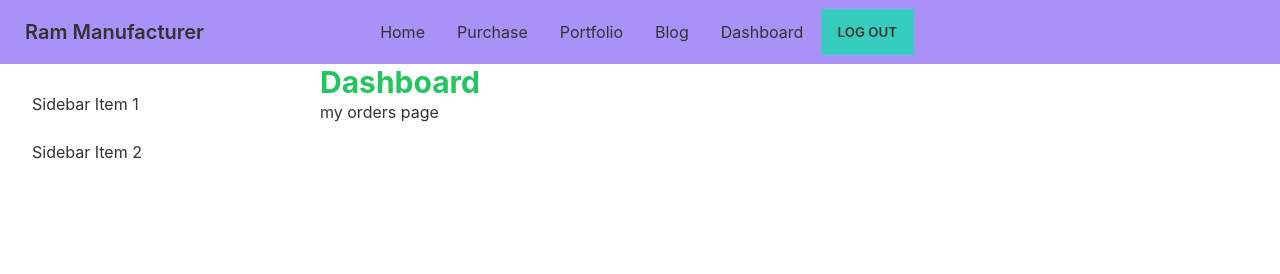
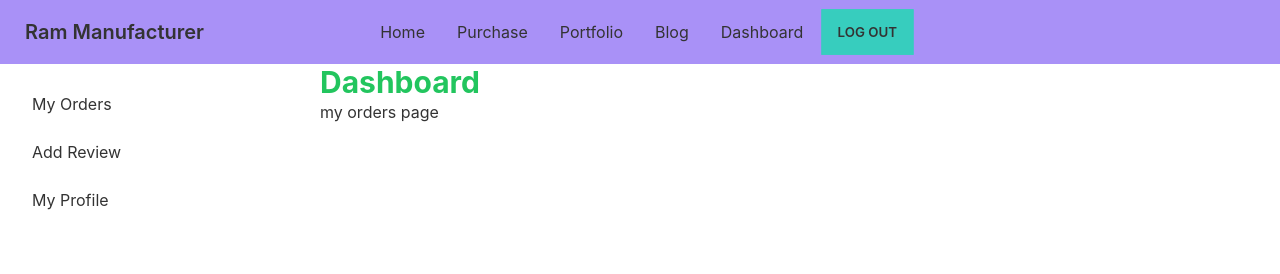
Before and after one commit to abdullahalomar/manufacturer-website-client-side, a React (Create React App) app: page /dashboard in a window 1280 px wide. Shown: the top 274 px of the page. Built offline with nearby package versions, Linux system fonts and the light colour scheme; no server answers; sample sign-in values are in the browser's storage.

Commit message:
purchase page editing

```diff
--- a/src/App.js
+++ b/src/App.js
@@ -18,6 +18,8 @@ import Offer from './Pages/Offer/Offer';
 import Dashboard from './Pages/Dashboard/Dashboard';
 import MyOrders from './Pages/Dashboard/MyOrders';
 import MyReview from './Pages/Dashboard/MyReview';
+import MyProfile from './Pages/Dashboard/MyProfile';
+import ManageOrder from './Pages/Dashboard/ManageOrder';
 
 function App() {
   return (
@@ -30,9 +32,10 @@ function App() {
         <Route path='/blog' element={<Blog></Blog>}></Route>
         <Route path='/businessSummary' element={<BusinessSummary/>}></Route>
         <Route path='/offer' element={<Offer/>}></Route>
-        <Route path='/product/productId' element={
-
-            <Purchase/>
+        <Route path='/product/:productId' element={
+           <RequireAuth>
+             <Purchase/>
+           </RequireAuth>
 
         }></Route>
         <Route path='/dashboard' element={
@@ -42,6 +45,8 @@ function App() {
         }>
           <Route index element={<MyOrders/>}></Route>
           <Route path='review' element={<MyReview/>}></Route>
+          <Route path='profile' element={<MyProfile/>}></Route>
+          {/* <Route path='manage' element={<ManageOrder/>}></Route> */}
         </Route>
         <Route path='/login' element={<Login></Login>}></Route>
         <Route path='/register' element={<Register/>}></Route>
--- a/src/Pages/Dashboard/Dashboard.js
+++ b/src/Pages/Dashboard/Dashboard.js
@@ -14,9 +14,15 @@ const Dashboard = () => {
   <div class="drawer-side">
     <label for="dashboard-sidebar" class="drawer-overlay"></label>
     <ul class="menu p-4 overflow-y-auto w-80 bg-base-100 text-base-content">
-      {/* <!-- Sidebar content here --> */}
-      <li><Link to='/dashboard'>Sidebar Item 1</Link></li>
-      <li><Link to='/dashboard/review'>Sidebar Item 2</Link></li>
+            {/* <!-- Sidebar content here --> */}
+
+            <li><Link to='/dashboard'>My Orders</Link></li>
+            <li><Link to='/dashboard/review'>Add Review</Link></li>
+            <li><Link to='/dashboard/profile'>My Profile</Link></li>
+
+              {/* <li><link to='/dashboard/manage'>Manage Orders</link></li> */}
+              {/* <li><link to='/dashboard'>Add Product</link></li> */}
+
     </ul>
 
   </div>
--- /dev/null
+++ b/src/Pages/Dashboard/ManageOrder.js
@@ -0,0 +1,11 @@
+import React from 'react';
+
+const ManageOrder = () => {
+    return (
+        <div>
+            <h2>Manage order</h2>
+        </div>
+    );
+};
+
+export default ManageOrder;
--- /dev/null
+++ b/src/Pages/Dashboard/MyProfile.js
@@ -0,0 +1,11 @@
+import React from 'react';
+
+const MyProfile = () => {
+    return (
+        <div>
+            <h2>my profile</h2>
+        </div>
+    );
+};
+
+export default MyProfile;
--- a/src/Pages/Purchase/Purchase.js
+++ b/src/Pages/Purchase/Purchase.js
@@ -1,11 +1,16 @@
 import React, { useEffect, useState } from 'react';
+import { useAuthState } from 'react-firebase-hooks/auth';
 import { useParams } from 'react-router-dom';
+import auth from '../../firebase.init';
+import { useForm } from "react-hook-form";
 
-const Purchase = () => {
+const Purchase = ({product}) => {
     const { productId } = useParams();
     const [productItem, setProductItem] = useState({});
-
+    const [user, loading] = useAuthState(auth);
     const [reload, setIsReload] = useState(true);
+    const onSubmit = data => console.log(data);
+    const { register, handleSubmit } = useForm();
 
     useEffect(() => {
         const url = `http://localhost:5000/productItem/${productItem}`;
@@ -16,7 +21,17 @@ const Purchase = () => {
     },[reload])
 
     return (
-        <div>this is purchase</div>
+        <div className='mt-5'>
+            <h2 className='text-2xl text-center'>User Name: {user.displayName}</h2>
+
+            <br />
+            <h2 className='text-2xl text-center'>User Email: {user.email}</h2>
+            <form className='d-flex flex-column text-center mt-8' onSubmit={handleSubmit(onSubmit)}>
+
+                    <input className='outline bg-gray-200 rounded px-5' placeholder='Add Quantity' type="number" {...register("quantity", { min: 1, max: 999 })} />
+                    <input className='btn btn-primary' type="submit" value='Add Item Quantity'/>
+                </form>
+        </div>
     );
 };
 
```
Also changed, not shown: src/Pages/Dashboard/MyOrders.js (+9 -1 lines).
